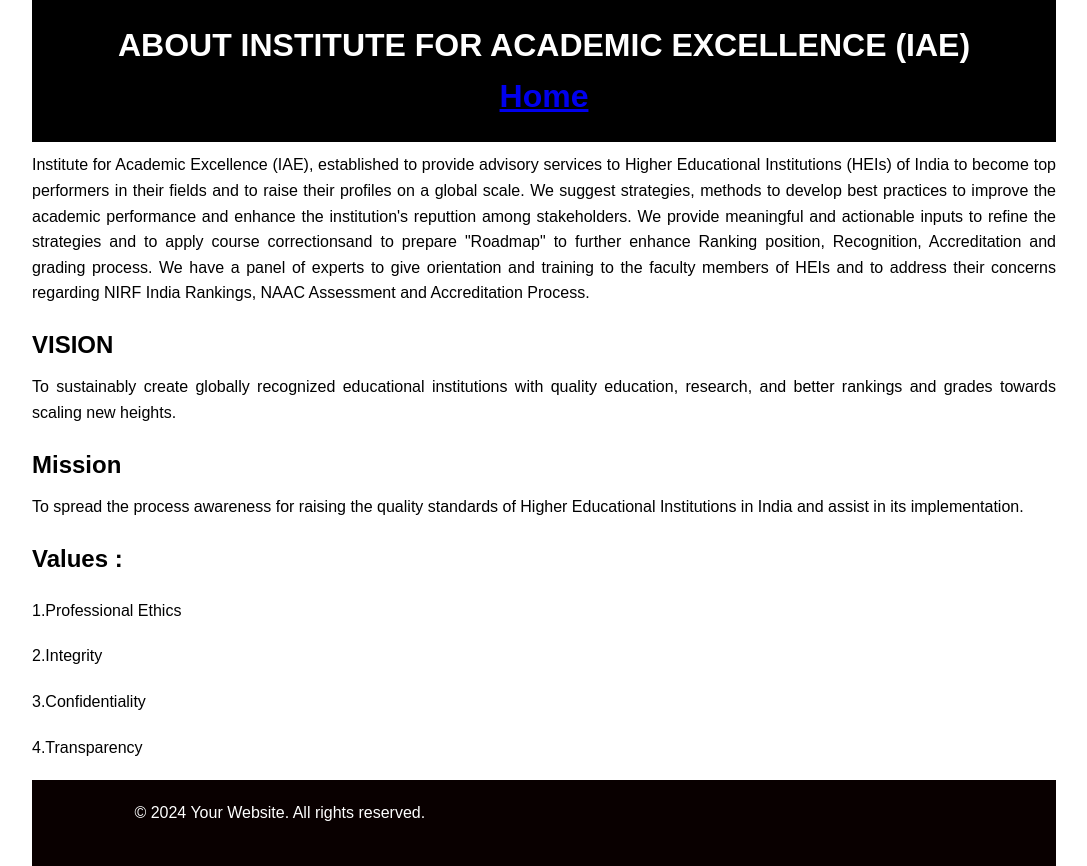
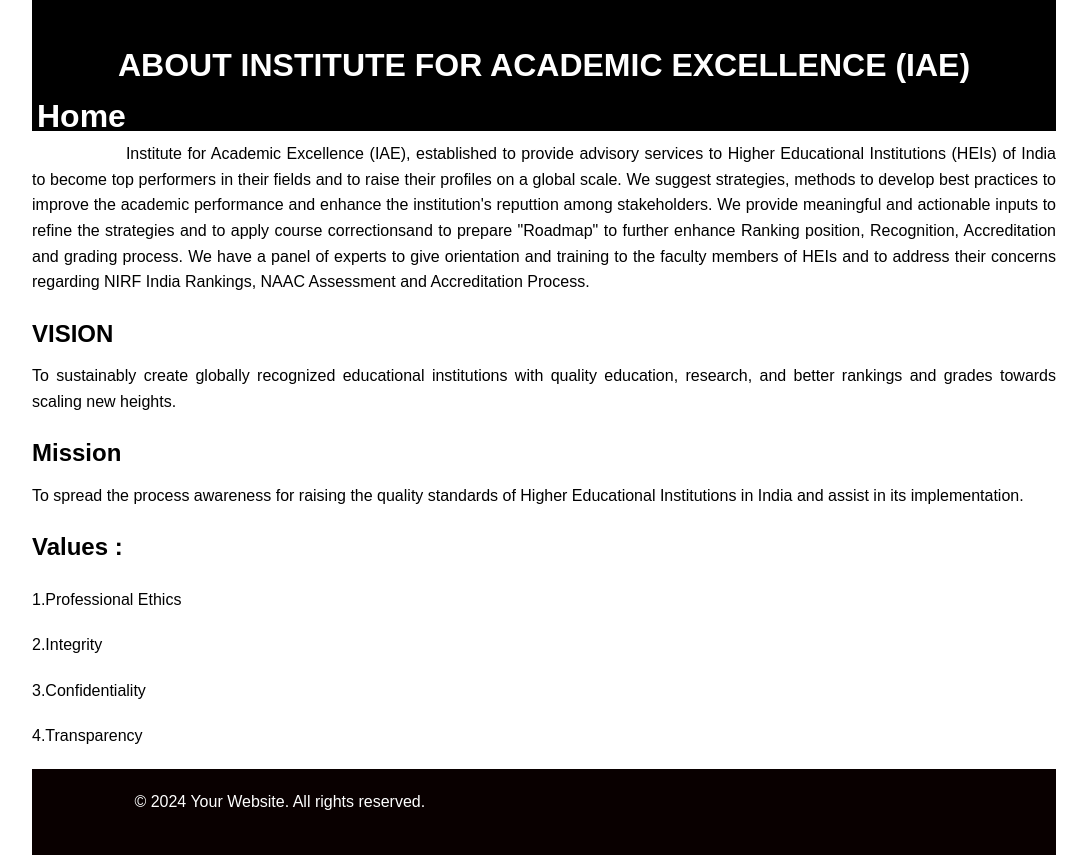
Before and after one commit to PradeepKalluru/FIS, a plain HTML site: page About.html in a window 1280 px wide. Shown: the whole page, without its empty margins (96-1183 px from the left). Drawn offline with Linux system fonts and the light colour scheme.

Commit message:
Update stylesss.css

```diff
--- a/stylesss.css
+++ b/stylesss.css
@@ -18,8 +18,25 @@
 header h1 {
     background-color: #000000;
     color: #fff;
-    padding: 20px 0;
+    padding: 40px 0;
     text-align: center;
+}
+header nav ul {
+    list-style: none;
+    float: left; /* Align navigation to the right */
+}
+
+header nav ul li {
+    display: inside;
+    margin-left: 5px;
+}
+
+header nav ul li a {
+    color: #fff;
+    text-decoration: none;
+}
+header nav ul li a:hover {
+    text-decoration: underline; /* Add underline on hover */
 }
 
 header h1 {
```
